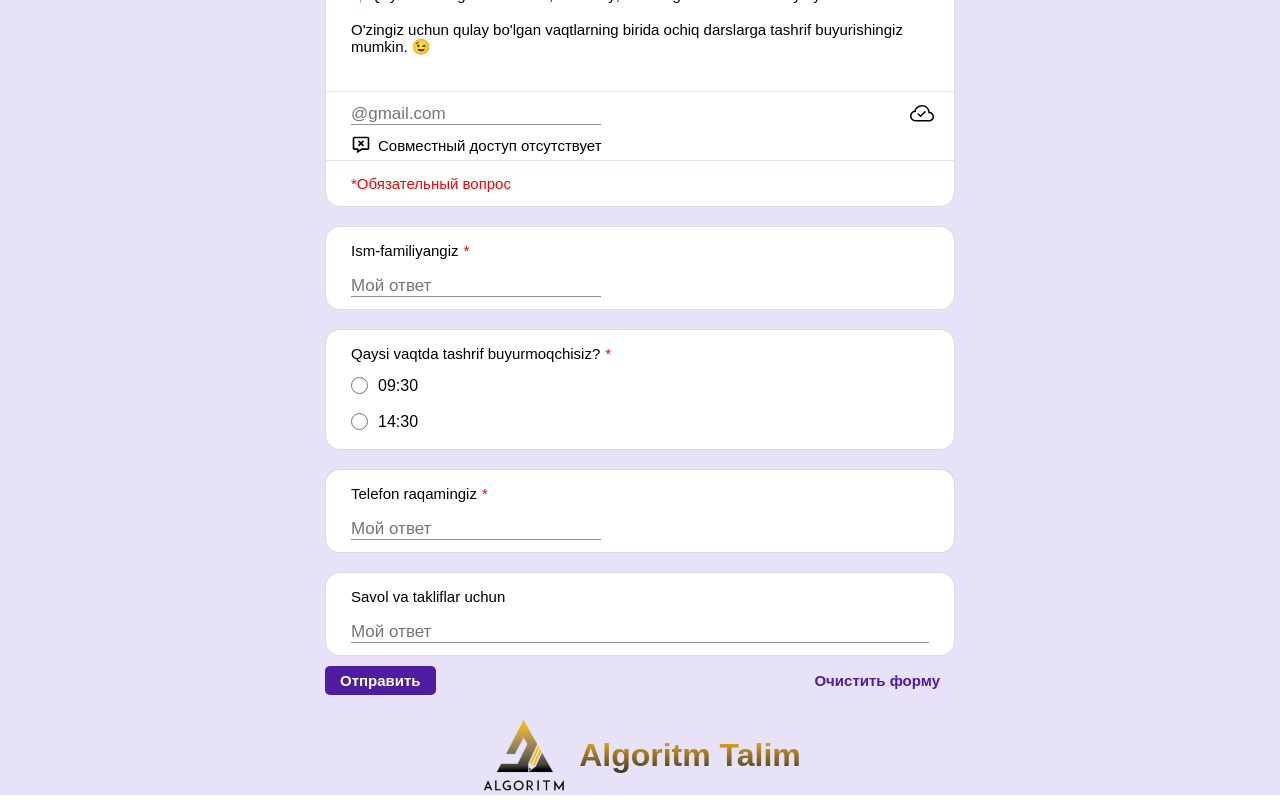
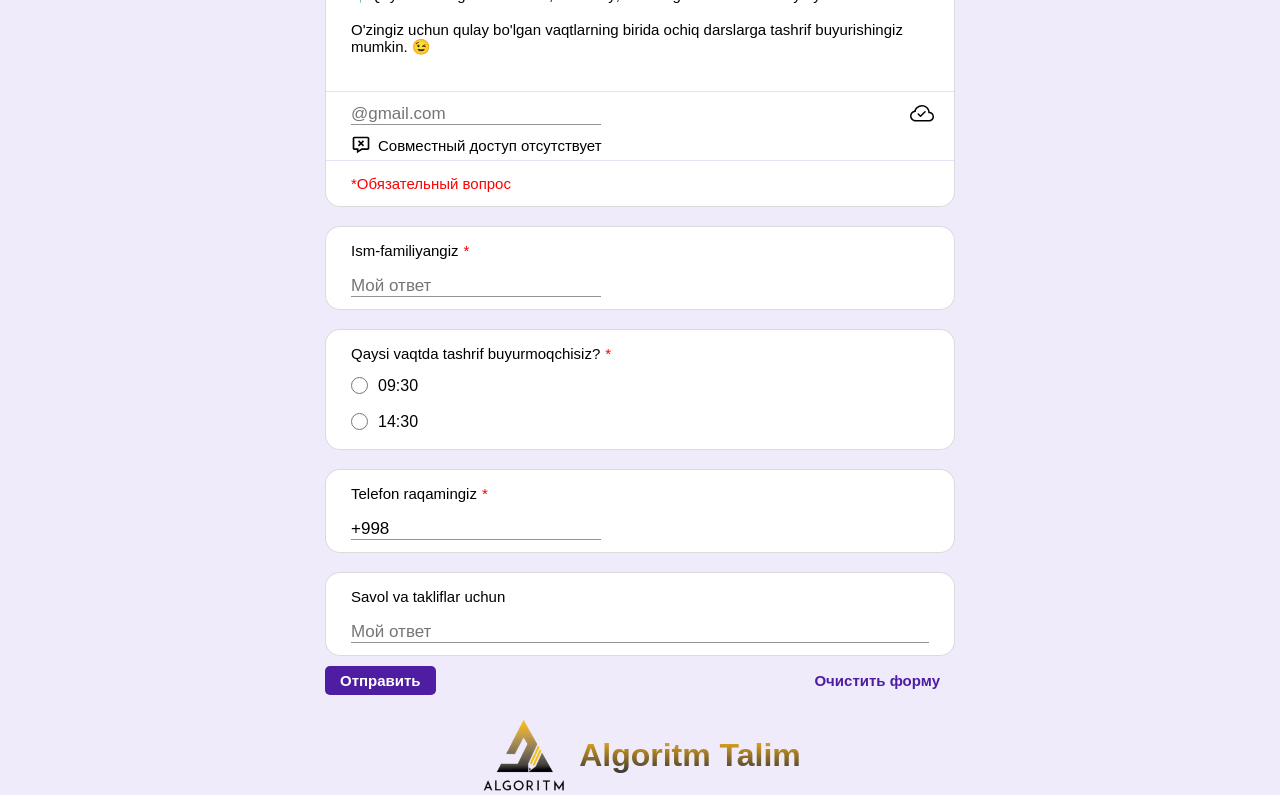
Before and after one commit to azimjon-95/RegisterAppForEducation, a React (Create React App) app: page / in a window 1280 px wide. Shown: the part 450-1250 px from the top of the page. Built offline with nearby package versions, Linux system fonts and the light colour scheme.

Commit message:
RegisterAppForEducation

```diff
--- a/package.json
+++ b/package.json
@@ -6,6 +6,7 @@
     "@testing-library/jest-dom": "^5.16.5",
     "@testing-library/react": "^13.4.0",
     "@testing-library/user-event": "^13.5.0",
+    "axios": "^1.4.0",
     "react": "^18.2.0",
     "react-dom": "^18.2.0",
     "react-icons": "^4.8.0",
--- a/src/App.css
+++ b/src/App.css
@@ -1,6 +1,6 @@
 .Container {
   width: 100%;
-  background-color: #e8e2f8;
+  background-color: #f0ebfb;
   display: flex;
   align-items: center;
   justify-content: center;
--- a/src/App.js
+++ b/src/App.js
@@ -6,19 +6,42 @@ import Logo from './assets/logo.png'
 import unn from './assets/draft_responses_onboarding.png'
 import { AiOutlineCloseCircle, AiOutlineCheckCircle } from "react-icons/ai";
 
-const initialState = {
-  fullname: "",
-  number: "",
-  text: "",
-  email: "",
-};
 const App = () => {
-  const [time, setTime] = useState()
-  const [cloud, setCloud] = useState(false
-  )
-  const [formData, setFormData] = useState(initialState);
+  const [cloud, setCloud] = useState(false)
+  const [formData, setFormData] = useState({
+    fullname: "",
+    number: "+998",
+    text: "",
+    email: "",
+    time: ""
+  });
 
+  // const sendMsgToBot = async () => {
+  //   let myText = `<b>O'quvchi ro'yxatdan o'tdi</b>%0A%0A`;
+  //   myText += `Ismi: <h3>${formData.fullname}</h3>%0A`;
+  //   myText += `Tel: <b>${formData.tel}</b>%0A`;
+  //   myText += `Email: <b>${formData.email}</b>%0A`;
+  //   myText += `time: <b>${formData.time}</b>%0A`;
 
+  //   let tokenBot = "6230509348:AAHqIOcv8e6rUeikjKdc27-H1rMw1oLux0k";
+  //   let chatId = "39464759";
+
+  //   let tempUrl = `https://api.telegram.org/bot${tokenBot}/sendMessage?chat_id=${chatId}&text=${myText}&parse_mode=html`;
+
+  //   let api = new XMLHttpRequest();
+  //   api.open("GET", tempUrl, true);
+  //   api.send();
+  // };
+
+  const Clear = () => {
+    // fullname = "",
+    //   number = "",
+    //   text = "",
+    //   email = "",
+    //   time = ""
+  }
+
+  console.log(formData);
 
   return (
     <div className='Container'>
@@ -120,11 +143,17 @@ const App = () => {
       <div className="box none">
         <p>Qaysi vaqtda tashrif buyurmoqchisiz? <p className='red'>*</p> </p>
         <ul className='time'>
-          <li><input type="radio" name='r' value="09:30" onChange={(e) => setTime(e.target.value)} /></li>
+          <li><input
+            onChange={(e) =>
+              setFormData({ ...formData, time: e.target.value })
+            } type="radio" name='r' value="09:30" /></li>
           <li>09:30</li>
         </ul>
         <ul className='time'>
-          <li><input type="radio" name='r' value="14:30" onChange={(e) => setTime(e.target.value)} /></li>
+          <li><input
+            onChange={(e) =>
+              setFormData({ ...formData, time: e.target.value })
+            } type="radio" name='r' value="14:30" /></li>
           <li>14:30</li>
         </ul>
 
@@ -148,11 +177,11 @@ const App = () => {
             required
             minLength={4}
             style={{
-              borderBottom: formData.number.length >= 4 && "2px solid green",
+              borderBottom: formData.number.length >= 13 && "2px solid green",
             }}
           />
 
-          {formData.number.length >= 4 ? (
+          {formData.number.length >= 13 ? (
             <AiOutlineCheckCircle style={{ color: "green" }} />
           ) : (
             // <AiOutlineCloseCircle style={{ color: "red" }} />
@@ -163,10 +192,6 @@ const App = () => {
         </div>
 
       </div>
-
-
-
-
       <div className="box none">
         <p>Savol va takliflar uchun </p>
         <div
@@ -197,8 +222,9 @@ const App = () => {
       </div>
 
       <div className="submit">
+        {/* onClick={() => sendMsgToBot()}  */}
         <button className='Otp'>Отправить</button>
-        <button className='Ochi'>Очистить форму</button>
+        <button onClick={() => Clear()} className='Ochi'>Очистить форму</button>
       </div>
 
       <div className="logo">
```
Also changed, not shown: 1 other file (tests, documents, lock files or other folders).
